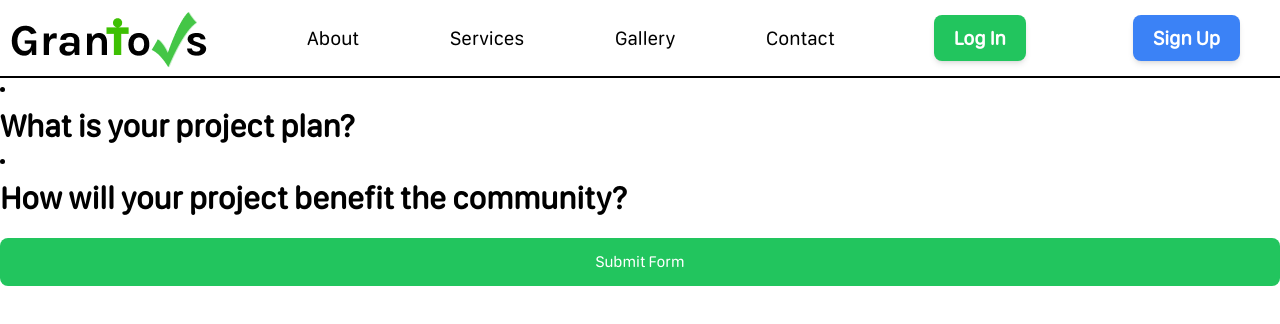
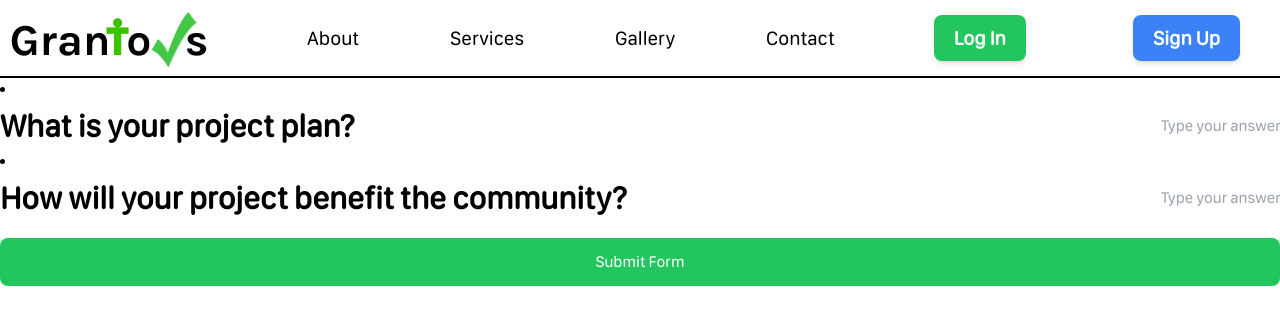
Before and after one commit to GlassesNoGlasses/c01w24-project-grantors, a React (Create React App) app in the folder frontend/: page /grants/1/apply in a window 1280 px wide. Shown: the top 324 px of the page. Built offline with nearby package versions, Linux system fonts and the light colour scheme.

Commit message:
reverting to last commit

```diff
--- a/frontend/src/components/grant-page-apply/GrantPageApply.tsx
+++ b/frontend/src/components/grant-page-apply/GrantPageApply.tsx
@@ -1,18 +1,28 @@
 import { useParams } from 'react-router-dom';
 import { Grant, GrantQuestion } from "../interfaces/Grant";
 import  { getGrant } from "../grant-page/GrantPage";
-import { GrantPageApplyProps } from './GrantPageApplyProps';
+import { GrantPageApplyProps, GrantQuestionFormProps } from './GrantPageApplyProps';
 import GrantQuestionList from "../grant-question-list/GrantQuestionList";
 
 const GrantPageApply = ({}: GrantPageApplyProps) => {
 
     const {grantId} = useParams();
     const questions: undefined | GrantQuestion[] = getQuestions(grantId);
-    return questions === undefined ? <ErrorGrantQuestionList /> : <GrantQuestionList questions={questions}/>;
+    return questions === undefined ? <ErrorGrantQuestionForm /> : <GrantQuestionForm questions={questions}/>;
 };
 
-const ErrorGrantQuestionList = () => {
-    return <div>oh no! something went wrong</div>
+const ErrorGrantQuestionForm = () => {
+    //form has no questions?
+    return <div>oh no! something went wrong</div>;
+}
+
+const GrantQuestionForm = ({questions}: GrantQuestionFormProps) => {
+    return(
+        <form onSubmit={handleSubmit}>
+            <GrantQuestionList questions={questions}/>
+            <button type="submit" className="submit-btn">Submit Form</button>
+        </form>
+    )
 }
 
 const getQuestions = (grantId: String | undefined) => {
@@ -21,4 +31,8 @@ const getQuestions = (grantId: String | undefined) => {
     return grant === undefined ? undefined : grant.questions;
 }
 
+const handleSubmit = async (event: React.FormEvent<HTMLFormElement>) => {
+    event.preventDefault();
+}
+
 export default GrantPageApply;
--- a/frontend/src/components/grant-page-apply/GrantPageApplyProps.ts
+++ b/frontend/src/components/grant-page-apply/GrantPageApplyProps.ts
@@ -1 +1,7 @@
+import { GrantQuestion } from "../interfaces/Grant";
+
 export interface GrantPageApplyProps {}
+
+export interface GrantQuestionFormProps{
+    questions: GrantQuestion[]
+}
--- a/frontend/src/components/grant-question-list/GrantQuestionList.tsx
+++ b/frontend/src/components/grant-question-list/GrantQuestionList.tsx
@@ -4,14 +4,13 @@ import { GrantQuestion } from "../interfaces/Grant";
 
 const GrantQuestionList = ({ questions }: QuestionListProps) => {
     return (
-        <form onSubmit={handleSubmit}>
+        <div>
             {questions.map((question, index) => (
                 <li key={index}>
                     <QuestionItem grantQuestion={question} />
                 </li>
             ))}
-            <button type="submit" className="submit-btn">Submit Form</button>
-        </form>
+        </div>
     );
 };
 
@@ -24,15 +23,14 @@ const QuestionItem = ({grantQuestion}: {grantQuestion: GrantQuestion}) => {
             <input
                 type="text"
                 value={answer}
+                placeholder="Type your answer here."
                 onChange={(e) => setInputValue(e.target.value)}
             />
          </div>
     );
 }
 
-const handleSubmit = async (event: React.FormEvent<HTMLFormElement>) => {
-    event.preventDefault();
-}
+
 
 
 export default GrantQuestionList;
```
